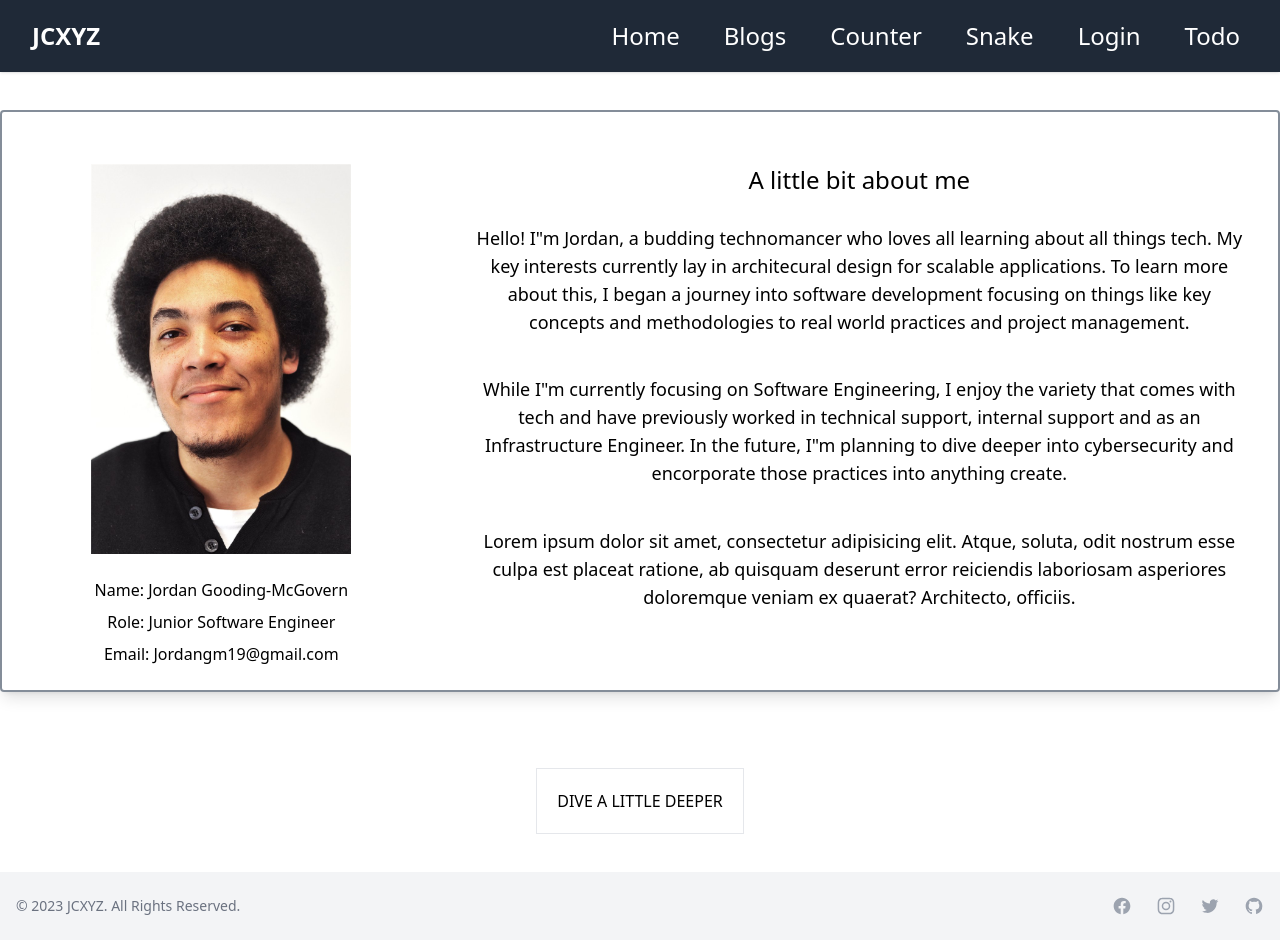
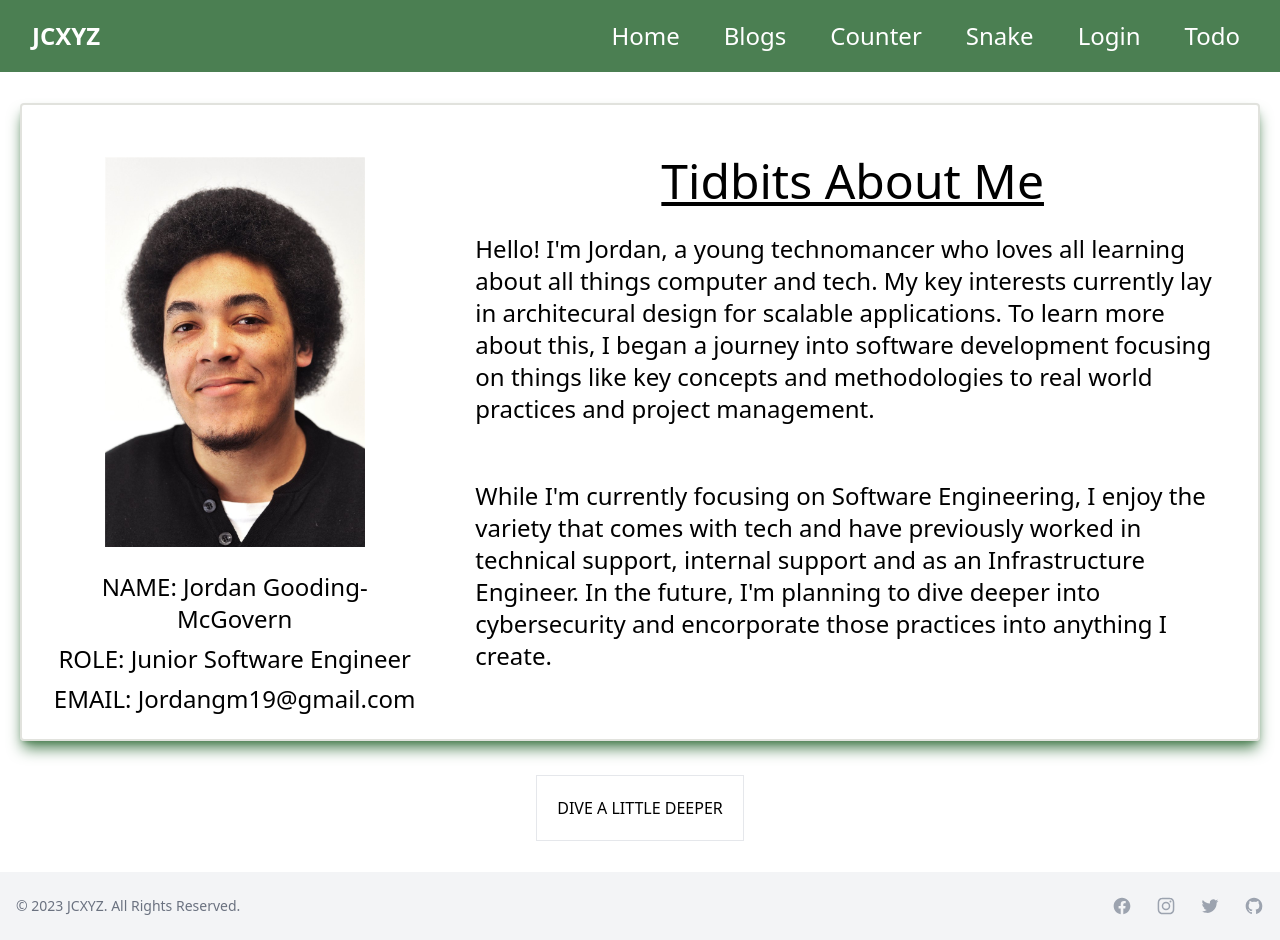
Before and after one commit to TheLastHuntsman/NextJsTesting, a Next.js app: page /components/aboutMe in a window 1280 px wide. Built offline with nearby package versions, Linux system fonts and the light colour scheme.

Commit message:
Changed colouring

```diff
--- a/src/app/components/aboutMe/page.tsx
+++ b/src/app/components/aboutMe/page.tsx
@@ -10,14 +10,15 @@ export default function AboutMe(){
     return (
         <div
         id="aboutMeBackground"
-        className="grid md:h-screen place-items-center
-        overflow-auto"
+        className="grid md:min-h-screen place-items-center
+        p-5"
       >
         <div
           id="aboutMe"
           className="flex flex-col md:flex-row md:max-w-7xl md:x-auto md:gap-10
-          rounded border-slate-700 border-2 border-opacity-60
-        shadow-lg p-5 pt-8"
+          rounded border-[#CECFC7] border-2 border-opacity-60
+          shadow-lg shadow-[#4B7F52] mix-blend-normal
+        p-5 pt-8"
         >
           <div id="leftAboutMe" className="md:w-1/3 object-top">
             <Image
@@ -28,33 +29,30 @@ export default function AboutMe(){
               className="md:object-top p-5 mx-auto "
             />
             <div id="tidbits" className="text-center">
-              <div className="p-1 ">Name: Jordan Gooding-McGovern</div>
-              <div className="p-1">Role: Junior Software Engineer</div>
-              <div className="p-1">Email: Jordangm19@gmail.com</div>
+              <div className="p-1 text-sm md:text-2xl">NAME: Jordan Gooding-McGovern</div>
+              <div className="p-1 text-sm md:text-2xl">ROLE: Junior Software Engineer</div>
+              <div className="p-1 text-sm md:text-2xl">EMAIL: Jordangm19@gmail.com</div>
             </div>
           </div>
-          <div id="rightAboutMe" className=" md:w-2/3 flex flex-col text-2xl">
-            <h1 className="text-center p-5">A little bit about me</h1>
-            <h2 className="h-1/3 text-center text-lg p-2">
-              Hello! I&quot;m Jordan, a budding technomancer who loves all learning about all things tech.
+          <div id="rightAboutMe" className=" md:w-2/3 flex flex-col leading-7 md:">
+            <h1 className="text-center p-5 text-5xl underline capitalize"
+            >
+              Tidbits about me
+            </h1>
+            <h2 className="h-1/3 text-left text-sm md:text-2xl p-2 flex-1">
+              Hello! I&apos;m Jordan, a young technomancer who loves all learning about all things computer and tech.
               My key interests currently lay in architecural design for scalable applications. To
               learn more about this, I began a journey into software development focusing on things like key concepts and methodologies
               to real world practices and project management.
             </h2>
-            <h2 className="h-1/3 text-center text-lg p-2">
-              While I&quot;m currently focusing on Software Engineering, I enjoy the variety that comes with tech and have previously worked in
-              technical support, internal support and as an Infrastructure Engineer. In the future, I&quot;m planning to dive deeper into
-              cybersecurity and encorporate those practices into anything create.
-            </h2>
-            <h2 className="h-1/3 text-center text-lg p-2">
-              Lorem ipsum dolor sit amet, consectetur adipisicing elit. Atque,
-              soluta, odit nostrum esse culpa est placeat ratione, ab quisquam
-              deserunt error reiciendis laboriosam asperiores doloremque veniam
-              ex quaerat? Architecto, officiis.
+            <h2 className="h-1/3 text-left text-sm md:text-2xl p-2 flex-1">
+              While I&apos;m currently focusing on Software Engineering, I enjoy the variety that comes with tech and have previously worked in
+              technical support, internal support and as an Infrastructure Engineer. In the future, I&apos;m planning to dive deeper into
+              cybersecurity and encorporate those practices into anything I create.
             </h2>
           </div>
         </div>
-        <div className="invisible md:visible">
+        <div className="invisible md:visible md:pt-3">
           <ScrollButton
             elementID="projectSection"
             text="Dive a little deeper"
--- a/src/app/components/contactMe/page.tsx
+++ b/src/app/components/contactMe/page.tsx
@@ -7,15 +7,15 @@ export default function ContactMe(){
     return (
         <div
         id="contactMe"
-        className="flex  justify-center items-center md:h-screen md:mx-auto"
+        className="flex  justify-center items-center md:min-h-screen md:mx-auto py-3"
       >
         <div
           id="formWrapper"
-          className="flex flex-col justify-center items-center md:m-auto md:h-2/4 md:w-1/2 text-slate-300
-          border-2 border-slate-300 rounded-lg bg-slate-300 bg-opacity-5
-          shadow-lg shadow-purple-500 mix-blend-normal"
+          className="flex flex-col justify-center items-center md:m-auto md:h-2/4 md:w-1/2 overflow-auto
+          border-2 border-[#CECFC7] rounded-lg bg-slate-300 bg-opacity-5
+          shadow-lg shadow-[#4B7F52] mix-blend-normal"
         >
-          <h1 className="text-7xl text-center">Say Hello!</h1>
+          <h1 className="text-7xl text-center p-3">Say Hello!</h1>
           <form className="grid md:grid-cols-7 p-5">
             <div className="md:col-span-3 p-3 ">
               <label
@@ -64,7 +64,10 @@ export default function ContactMe(){
               <textarea className="block w-full bg-slate-400  border border-gray-200 rounded py-3 px-4 leading-tight
               focus:outline-none focus:bg-white focslatebg-slate-200rder-gray-500 greenze-y text-black"></textarea>
             </div>
-            <button className="inline rounded md:col-start-4 md:col-end-5 border border-purple-300 shadow-md bg-blue-400 p-3">
+            <button className="rounded md:col-start-4 md:col-end-5 p-3
+            border border-[#CECFC7]
+            transition hover:bg-[#4B7F52]
+            ">
               Hit Me
             </button>
           </form>
--- a/src/app/components/navBarButton.tsx
+++ b/src/app/components/navBarButton.tsx
@@ -10,7 +10,7 @@ type ButtonProps = {
 export default function NavbarButton({ pageLink, text, navbar, setNavbar }: ButtonProps) {
   return (
       <li className="flex text-white py-3 md:text-2xl p-2 mx-auto
-      hover:border-b hover:border-b-purple-500 hover:text-purple-500
+      hover:border-b hover:border-b-[#210A3E] hover:text-[#210A3E]
       hover:scale-110">
         <Link onClick={() => setNavbar(!navbar)} href={pageLink}>{text}</Link>
       </li>
--- a/src/app/components/navbar.tsx
+++ b/src/app/components/navbar.tsx
@@ -8,13 +8,13 @@ import NavbarButton from "./navBarButton"
 interface navbarProps{
   id?: string
 }
-
+//nav className="w-full bg-gray-800 shadow
 //TODO add light grey hover
 export default function Navbar({id}: navbarProps) {
   const [navbar, setNavbar] = useState(false);
   return (
     <div id={id} className="sticky top-0">
-      <nav className="w-full bg-gray-800 shadow">
+      <nav className="w-full bg-[#4B7F52]">
         <div className="justify-between px-4 mx-auto lg:max-w-7xl md:items-center md:flex md:px-8">
           <div>
             <div className="flex items-center justify-between py-3 md:py-5 md:block">
--- a/src/app/components/projectSection/page.tsx
+++ b/src/app/components/projectSection/page.tsx
@@ -1,5 +1,5 @@
 import ProjCard from "../projCard"
-import tempImage from "../../../../public/8s5sCqk.jpg";
+import tempImage from "../../../../public/placeholderProj.jpg";
 import ScrollButton from "../scrollButton";
 
 export default function projectSection(){
@@ -9,9 +9,10 @@ export default function projectSection(){
     return (
         <div
         id="projectSection"
-        className="flex flex-col items-center justify-center md:h-screen  overflow-auto"
+        className="flex flex-col items-center justify-center md:min-h-screen  overflow-auto
+        "
       >
-        <h1 className="text-center uppercase text-2xl p-5">Projects</h1>
+        <h1 className="text-center uppercase text-2xl md:text-8xl p-5">Projects</h1>
         <div
           id="projectCards"
           className="grid grid-cols-1 md:grid-cols-3
@@ -20,6 +21,7 @@ export default function projectSection(){
           <ProjCard
             image={tempImage}
             title="Hello"
+            tabIndex={0}
             info="Lorem ipsum dolor sit amet, consectetur adipisicing elit. Atque,
         soluta, odit nostrum esse culpa est placeat ratione, ab quisquam
         deserunt error reiciendis laboriosam asperiores doloremque veniam ex
@@ -29,6 +31,7 @@ export default function projectSection(){
           <ProjCard
             image={tempImage}
             title="Hello"
+            tabIndex={1}
             info="Lorem ipsum dolor sit amet, consectetur adipisicing elit. Atque,
         soluta, odit nostrum esse culpa est placeat ratione, ab quisquam
         deserunt error reiciendis laboriosam asperiores doloremque veniam ex
@@ -37,6 +40,7 @@ export default function projectSection(){
           <ProjCard
             image={tempImage}
             title="Hello"
+            tabIndex={2}
             info="Lorem ipsum dolor sit amet, consectetur adipisicing elit. Atque,
         soluta, odit nostrum esse culpa est placeat ratione, ab quisquam
         deserunt error reiciendis laboriosam asperiores doloremque veniam ex
--- a/src/app/components/scrollButton.tsx
+++ b/src/app/components/scrollButton.tsx
@@ -9,7 +9,7 @@ type buttonProps = {
 export default function ScrollButton({ elementID, text, text2 }: buttonProps) {
   return (
     <button
-      className="p-5 border uppercase transition hover:bg-purple-400"
+      className="p-5 border uppercase transition hover:bg-[#4B7F52]"
       onClick={() => {
         const nextSection = document.getElementById(elementID);
 
--- a/src/app/page.tsx
+++ b/src/app/page.tsx
@@ -14,12 +14,14 @@ export default function Home() {
   return (
     <main
       id="mainPage"
-      className={"techBG font-serif scroll-smooth text-slate-300 "}
+      className={"techBG font-serif scroll-smooth text-[#CECFC7] "}
     >
       <LandingPage/>
       <Navbar id=""/>
       <AboutMe/>
+      <hr className="bg-[#4B7F52]"></hr>
       <ProjectSection/>
+      <hr className="bg-[#4B7F52]"></hr>
       <ContactMe/>
     </main>
   );
```
Also changed, not shown: src/app/components/projCard.tsx (+13 -5 lines), public/placeholderProj.jpg (added).
